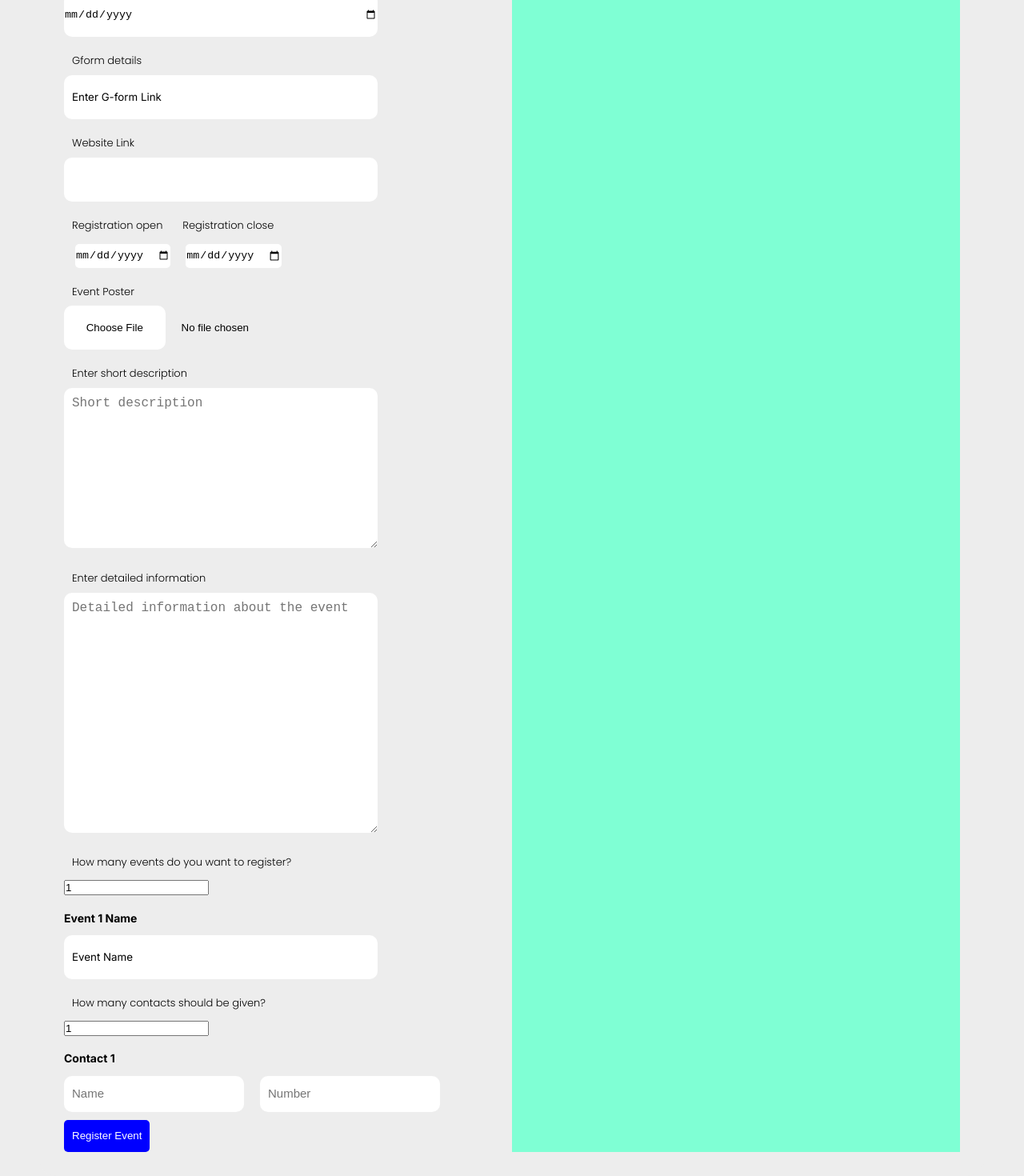
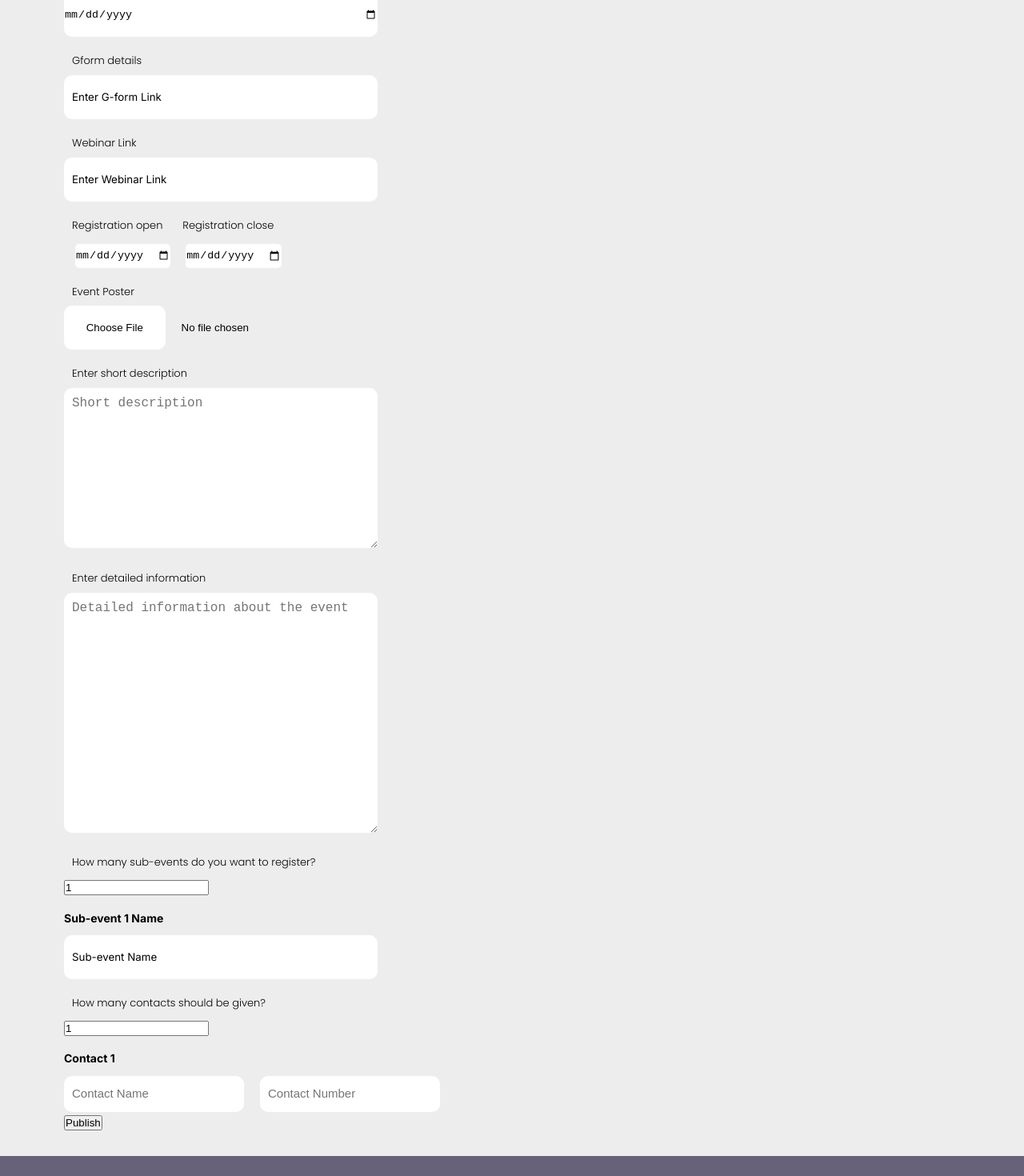
Before and after one commit to kavinpradheep/EVENTEASE, a React (Vite) app: page /EventRegister in a window 1280 px wide. Shown: the part 484-1954 px from the top of the page at 80% size. After the commit the page ends 1929 px from the top, so only its background shows below. Built offline with nearby package versions, Linux system fonts and the light colour scheme.

Commit message:
final registration form

```diff
--- a/src/components/EventRegister/eventregister.jsx
+++ b/src/components/EventRegister/eventregister.jsx
@@ -4,19 +4,21 @@ import './eventregister.css';
 
 const Eventregister = () => {
   const navigate = useNavigate();
-  const [eventCount, setEventCount] = useState(1); // State to hold the number of events
-  const [events, setEvents] = useState([{ eventName: '' }]); // State to hold event details
+  const [eventCount, setEventCount] = useState(1); // State to hold the number of sub-events
+  const [events, setEvents] = useState([{ eventName: '' }]); // State to hold sub-event details
   const [contactCount, setContactCount] = useState(1); // State to hold the number of contacts
   const [contacts, setContacts] = useState([{ contactName: '', contactNumber: '' }]); // State to hold contact details
 
   const [eventData, setEventData] = useState({
     collegeName: '',
+    eventName: '', // Main event name
     eventDate: '',
     gformLink: '',
+    webinarLink: '', // Webinar link
     registrationOpen: '',
     registrationClose: '',
-    description: '', // Added for event description
-    detailedInfo: '', // Added for detailed information about the event
+    description: '', // Short description
+    detailedInfo: '', // Detailed information about the event
   });
 
   const [eventPoster, setEventPoster] = useState(null);
@@ -64,8 +66,10 @@ const Eventregister = () => {
 
     // Append event data to FormData
     formData.append('collegeName', eventData.collegeName);
+    formData.append('eventName', eventData.eventName); // Append main event name
     formData.append('eventDate', eventData.eventDate);
     formData.append('gformLink', eventData.gformLink);
+    formData.append('webinarLink', eventData.webinarLink); // Append webinar link
     formData.append('registrationOpen', eventData.registrationOpen);
     formData.append('registrationClose', eventData.registrationClose);
     formData.append('description', eventData.description); // Append description
@@ -117,6 +121,7 @@ const Eventregister = () => {
           <div className="login" onClick={() => navigate('/')}>Login / Sign Up</div>
         </div>
       </div>
+
       {/* Register container */}
       <div className="register-container">
         <div className="register-container-left">
@@ -130,8 +135,11 @@ const Eventregister = () => {
             <p>College Name</p>
             <input type="text" name="collegeName" value={eventData.collegeName} onChange={handleChange}
               className="register-eventname" placeholder="College Name" required />
+
             <p>Event Name</p>
-            <input type="text" className='register-eventname' />
+            <input type="text" name="eventName" value={eventData.eventName} onChange={handleChange}
+              className="register-eventname" placeholder="Main Event Name" required />
+
             <p>Event Date</p>
             <input type="date" name="eventDate" value={eventData.eventDate}
               onChange={handleChange} className="register-eventname" required />
@@ -139,8 +147,11 @@ const Eventregister = () => {
             <p>Gform details</p>
             <input type="url" name="gformLink" value={eventData.gformLink} onChange={handleChange}
               className="register-eventname" placeholder="Enter G-form Link" required />
-            <p>Website Link</p>
-            <input type="url" className='register-eventname'/>
+
+            <p>Webinar Link</p>
+            <input type="url" name="webinarLink" value={eventData.webinarLink} onChange={handleChange}
+              className="register-eventname" placeholder="Enter Webinar Link" required />
+
             <div className="register-event-gformdetails">
               <div>
                 <p>Registration open</p>
@@ -179,7 +190,7 @@ const Eventregister = () => {
               required
             />
 
-            <p>How many events do you want to register?</p>
+            <p>How many sub-events do you want to register?</p>
             <input
               type="number"
               value={eventCount}
@@ -190,7 +201,7 @@ const Eventregister = () => {
 
             {Array.from({ length: eventCount }).map((_, index) => (
               <div key={index}>
-                <h3 className='register-event-count'>Event {index + 1} Name</h3>
+                <h3 className='register-event-count'>Sub-event {index + 1} Name</h3>
                 <label>
                   <input
                     type="text"
@@ -198,7 +209,7 @@ const Eventregister = () => {
                     onChange={(e) => handleInputChange(index, 'eventName', e.target.value)}
                     required
                     className="register-eventname"
-                    placeholder="Event Name"
+                    placeholder="Sub-event Name"
                   />
                 </label>
               </div>
@@ -222,28 +233,23 @@ const Eventregister = () => {
                     value={contacts[index]?.contactName || ''}
                     onChange={(e) => handleContactInputChange(index, 'contactName', e.target.value)}
                     required
-                    placeholder='Name'
                     className="register-contactname"
+                    placeholder="Contact Name"
                   />
-                </label>
-                <label>
                   <input
                     type="tel"
                     value={contacts[index]?.contactNumber || ''}
                     onChange={(e) => handleContactInputChange(index, 'contactNumber', e.target.value)}
                     required
-                    placeholder='Number'
                     className="register-contactnumber"
+                    placeholder="Contact Number"
                   />
                 </label>
               </div>
             ))}
 
-            <button type="submit" className="submit-button">Register Event</button>
+            <button type="submit" className="register-publish-button">Publish</button>
           </form>
-        </div>
-        <div className="register-container-right">
-          {/* Add any extra content/design here if needed */}
         </div>
       </div>
     </div>
--- a/src/components/event/event.jsx
+++ b/src/components/event/event.jsx
@@ -37,27 +37,49 @@ const Event = () => {
                 <div className="event-detail-name">
                     {eventData.collegeName} {/* Dynamic College Name */}
                 </div>
+
+                <div className="event-main-event-name">
+                    <strong>Main Event:</strong> {eventData.eventName} {/* Dynamic Main Event Name */}
+                </div>
+
                 <div className="event-detail-description">
                     {eventData.description} {/* Dynamic Description */}
                 </div>
+
                 <img className="event-detail-poster" src={`http://localhost:5000/${eventData.eventPoster}`} alt={`${eventData.collegeName} Poster`} /> {/* Dynamic Image */}
+
                 <div className="event-detail-aboutevent">
                     {eventData.detailedInfo} {/* Dynamic About Event */}
                 </div>
+
                 <div className="event-detail-typeofevent">
+                    <strong>Sub-events:</strong>
                     {eventData.events && eventData.events.map((eventItem, index) => (
-                        <div key={index}>{eventItem.eventName}</div> // Displaying event names (typeOfEvent equivalent)
+                        <div key={index}>{eventItem.eventName}</div> // Displaying sub-event names (typeOfEvent equivalent)
                     ))}
                 </div>
+
+                <div className="event-detail-webinar">
+                    {eventData.webinarLink && (
+                        <div>
+                            <strong>Webinar Link:</strong>
+                            <a href={eventData.webinarLink} target="_blank" rel="noopener noreferrer">{eventData.webinarLink}</a> {/* Dynamic Webinar Link */}
+                        </div>
+                    )}
+                </div>
+
                 <div className="event-detail-contact">
+                    <strong>Contact Details:</strong>
                     {eventData.contacts && eventData.contacts.map((contact, index) => (
                         <div key={index}>
                             {contact.contactName}: {contact.contactNumber}
                         </div>
                     ))} {/* Dynamic Contact Details */}
                 </div>
+
                 <div className="event-detail-registration">
-                    <a href={eventData.gformLink} target="_blank" rel="noopener noreferrer">Registration Link</a> {/* Dynamic GForm Link */}
+                    <strong>Registration Link:</strong>
+                    <a href={eventData.gformLink} target="_blank" rel="noopener noreferrer">Register Here</a> {/* Dynamic GForm Link */}
                 </div>
             </div>
         </div>
```
Also changed, not shown: 2 other files (tests, documents, lock files or other folders).
